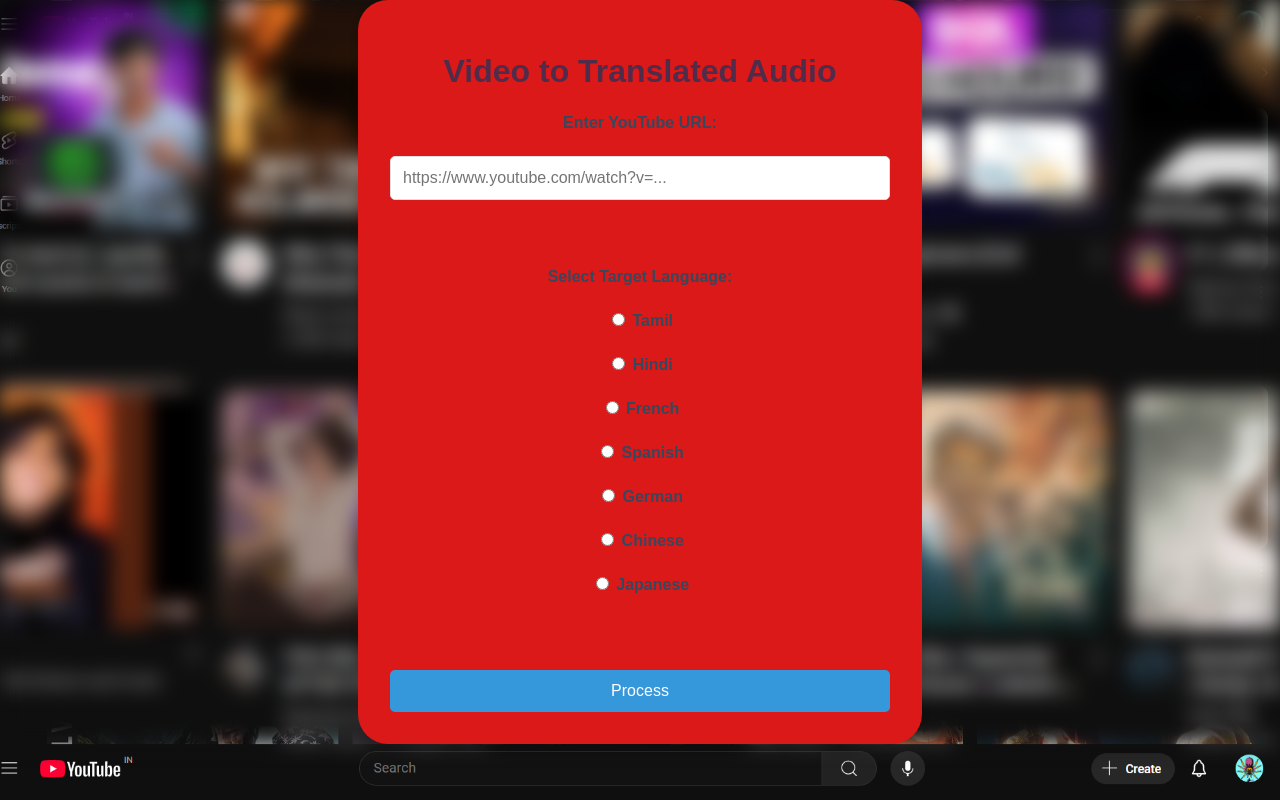
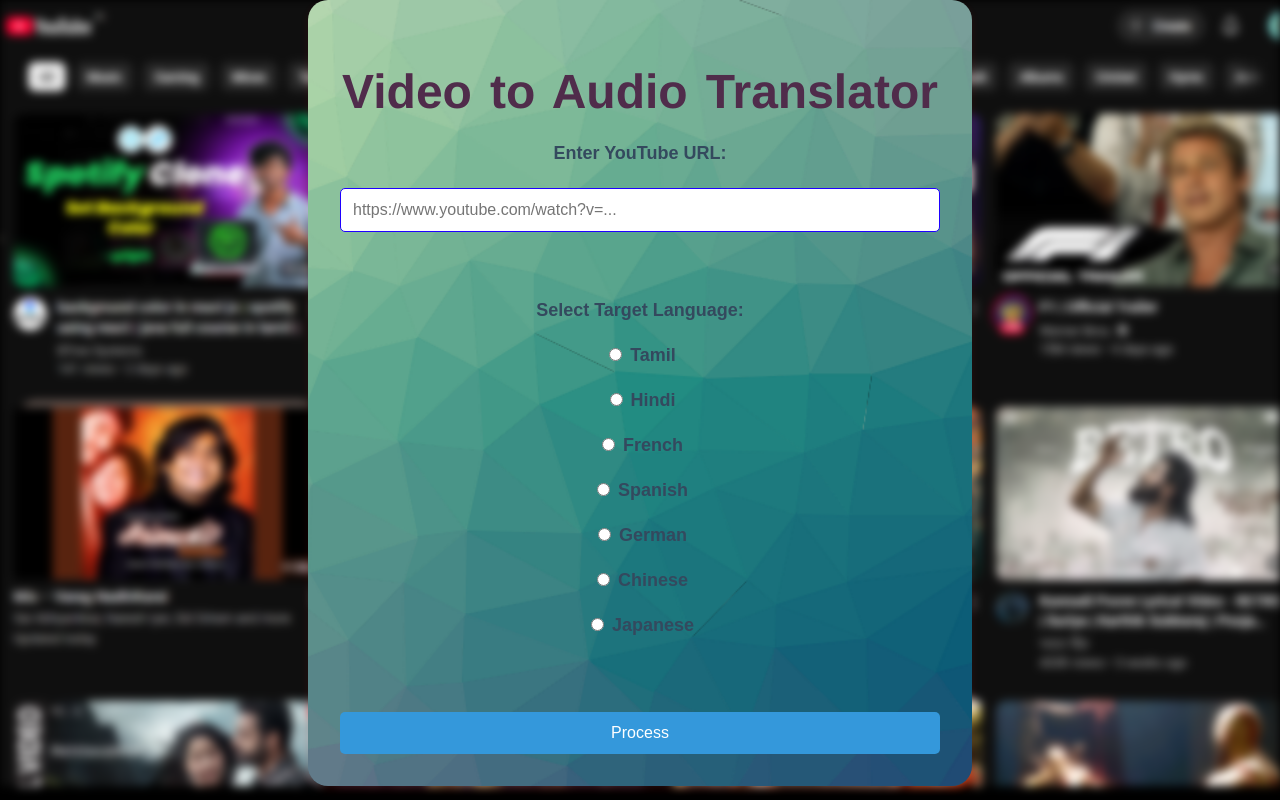
Before and after one commit to ygokul/yt_project, a Flask app: page / in a window 1280 px wide. Run offline with Flask 3, Linux system fonts and the light colour scheme.

Commit message:
bg added

```diff
--- a/templates/index.html
+++ b/templates/index.html
@@ -1,5 +1,6 @@
 <!DOCTYPE html>
 <html lang="en">
+
 <head>
     <meta charset="UTF-8">
     <meta name="viewport" content="width=device-width, initial-scale=1.0">
@@ -8,47 +9,60 @@
         /* General Styles */
         body {
             font-family: 'Arial', sans-serif;
-            background: url('./yt_image.png');
-            background-size: cover; /* Ensure the image covers the entire background */
-            background-position: center; /* Center the image */
             margin: 0;
             padding: 0;
             display: flex;
             justify-content: center;
+            background-color: black;
             align-items: center;
-            /* min-height: 100vh; */
             color: #ffffff;
-            position: relative; /* Required for the pseudo-element */
-            overflow: hidden; /* Prevent scrollbars */
+            position: relative;
+            /* Required for the pseudo-element */
+            /* overflow: hidden; */
+        }
 
-        }
         body::before {
-            content: '';
+            content: "";
             position: absolute;
+            top: 0;
+            left: 0;
             width: 100%;
             height: 100%;
-            background-image: inherit;
-            /* background-size: cover; */
-            background-position: center;
-            filter: blur(10px); /* Apply the blur effect */
-            z-index: -99999; /* Place it behind the content */
+            background: url('./yt_image.png') no-repeat center center/cover;
+            filter: blur(5px);
+            /* Adjust blur intensity as needed */
+            z-index: -1;
+            /* Ensures it stays in the background */
         }
 
-
         .container {
-            background-color: #db1919;
+            /* background-color: #db1919; */
+            /* Fallback color */
+            background-image: url('./form_bg.png');
+            /* Path to your image */
+            background-size: cover;
+            /* Ensures the image covers the container */
+            background-position: center;
+            /* Centers the image */
+            background-repeat: no-repeat;
+            /* Prevents the image from repeating */
             padding: 2rem;
-            border-radius: 30px;
-            box-shadow: 0 4px 8px rgba(0, 0, 0, 0.1);
+            border-radius: 20px;
+            box-shadow: 0 4px 8px rgba(255, 0, 0, 0.1);
             width: 100%;
-            max-width: 500px;
+            max-width: 600px;
             text-align: center;
+            position: relative;
+            /* Ensures content stays above the background */
         }
 
         h1 {
-            font-size: 2rem;
+            font-size: 3rem;
+            font-family:'Franklin Gothic Medium', 'Arial Narrow', Arial, sans-serif;
+            font-weight: bolder;
             text-align: center;
             margin-bottom: 1.5rem;
+            word-spacing: 0.3rem;
             color: #502c4b;
         }
 
@@ -61,23 +75,25 @@
 
         label {
             font-weight: bold;
+            font-size: large;
             margin-bottom: 0.5rem;
             color: #34495e;
         }
 
         input[type="text"] {
             padding: 0.75rem;
-            border: 1px solid #ddd;
+            border: 1px solid #1e00ff;
             border-radius: 5px;
             font-size: 1rem;
             width: 100%;
             box-sizing: border-box;
+            transition: box-shadow 0.3s ease, border-color 0.3s ease; /* Smooth transition */
         }
 
         input[type="text"]:focus {
-            border-color: #3498db;
+            border-color: #db34cd;
             outline: none;
-            box-shadow: 0 0 5px rgba(52, 152, 219, 0.5);
+            box-shadow: 0 0 20px rgba(52, 152, 219, 0.8); /* Glow effect */
         }
 
         .radio-group {
@@ -124,8 +140,13 @@
         }
 
         @keyframes spin {
-            0% { transform: rotate(0deg); }
-            100% { transform: rotate(360deg); }
+            0% {
+                transform: rotate(0deg);
+            }
+
+            100% {
+                transform: rotate(360deg);
+            }
         }
 
         /* Error and Success Messages */
@@ -165,9 +186,10 @@
         }
     </style>
 </head>
+
 <body>
     <div class="container">
-        <h1>Video to Translated Audio</h1>
+        <h1>Video to Audio Translator</h1>
         <form method="POST">
             <label for="url">Enter YouTube URL:</label>
             <input type="text" id="url" name="url" placeholder="https://www.youtube.com/watch?v=..." required>
@@ -199,4 +221,5 @@
         {% endif %}
     </div>
 </body>
+
 </html>
```
Also changed, not shown: templates/form_bg.png (added). Lines whose indentation alone changed are shown as unchanged.
